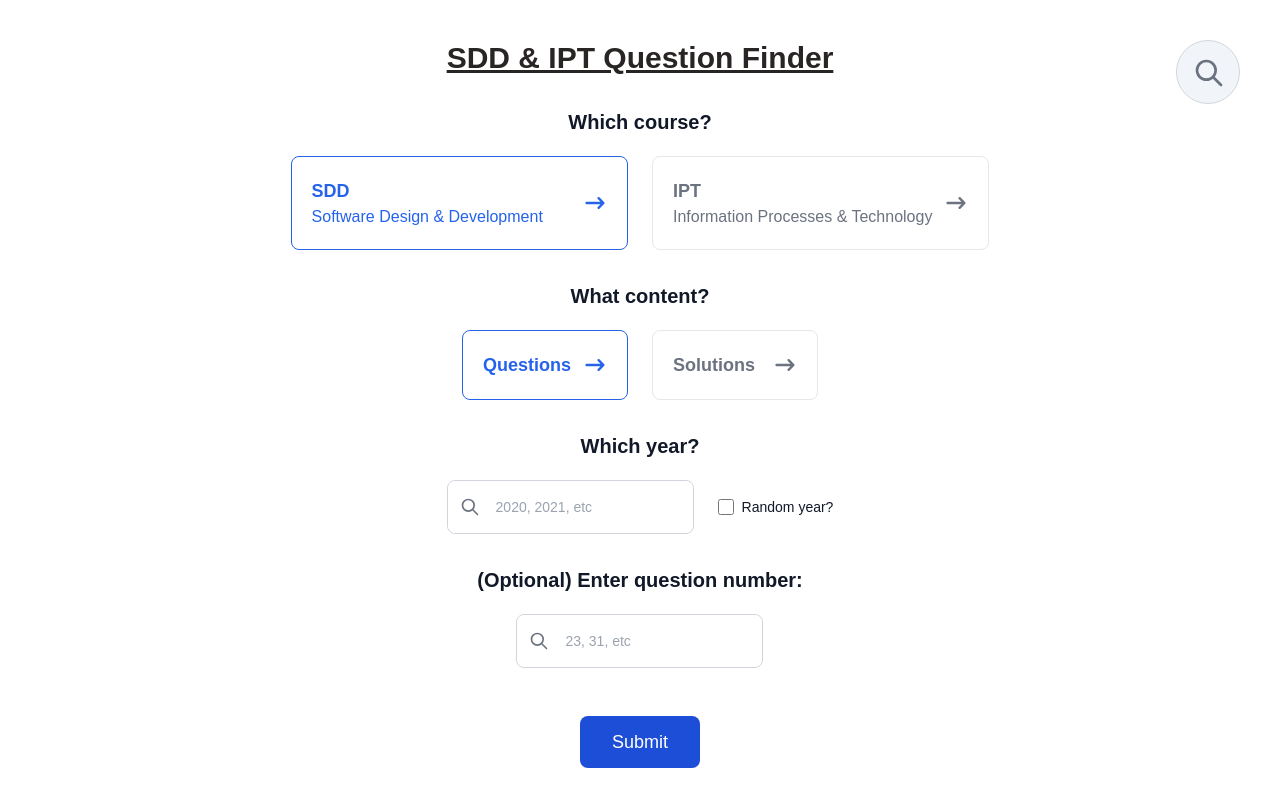
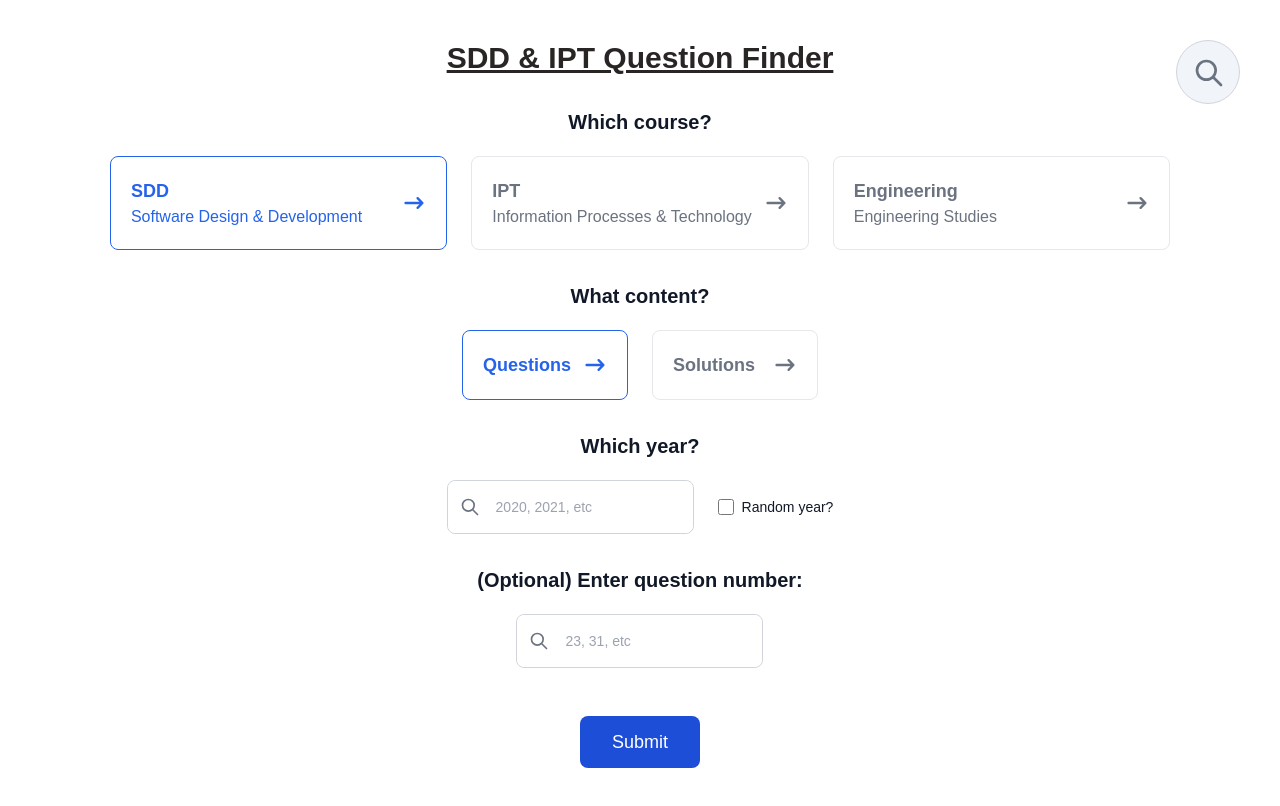
Before and after one commit to jamiejcole/ipt-sdd-react, a React (Create React App) app: page / in a window 1280 px wide. Shown: the top 806 px of the page. Built offline with nearby package versions, Linux system fonts and the light colour scheme.

Commit message:
added engineering to front page and fixed border

```diff
--- a/src/App.js
+++ b/src/App.js
@@ -3,10 +3,11 @@ import React, {useState} from 'react';
 import { Helmet } from 'react-helmet';
 import './App.css';
 import RadioForm from './components/radioForm';
+import RadioFormThree from './components/radioFormThree';
 import SearchForm from './components/searchForm';
 import SearchElement from './components/searchElement';
 import Query from './components/query';
-import {dataSDDQuestions, dataSDDMarking, dataIPTQuestions, dataIPTMarking, dataEngineeringQuestions} from './data/data';
+import {dataSDDQuestions, dataSDDMarking, dataIPTQuestions, dataIPTMarking, dataEngineeringQuestions, dataEngineeringMarking} from './data/data';
 import SDD from "./data/sdd-hsc-questions";
 import IPT from "./data/ipt-hsc-questions";
 import Engineering from "./data/engineering-hsc-questions";
@@ -81,17 +82,17 @@ const App = () => {
   const setCurrentButton = (course) => {
     if (course === "SDD") {
       setSDDButtonState("border-2 border-blue-600 font-bold")
-      setIPTButtonState("");
-      setEngineeringButtonState("");
+      setIPTButtonState("border-gray-200 ");
+      setEngineeringButtonState("border-gray-200 ");
     }
     else if (course === "IPT") {
-      setSDDButtonState("")
+      setSDDButtonState("border-gray-200 ")
       setIPTButtonState("border-2 border-blue-600 font-bold");
-      setEngineeringButtonState("");
+      setEngineeringButtonState("border-gray-200 ");
     }
     else if (course === "Engineering") {
-      setSDDButtonState("")
-      setIPTButtonState("");
+      setSDDButtonState("border-gray-200 ")
+      setIPTButtonState("border-gray-200 ");
       setEngineeringButtonState("border-2 border-blue-600 font-bold");
     }
   }
@@ -122,6 +123,7 @@ const App = () => {
     else if (course === "IPT" && content === "Solutions") url = dataIPTMarking[year];
     else if (course === "IPT" && content === "Questions") url = dataIPTQuestions[year];
     else if (course === "Engineering" && content === "Questions") url = dataEngineeringQuestions[year];
+    else if (course === "Engineering" && content === "Solutions") url = dataEngineeringMarking[year];
     if (quesNum) url += "#Question%20" + quesNum;
     return url
   }
@@ -141,7 +143,7 @@ const App = () => {
             </div>
           </header>
 
-          <RadioForm buttonManager={buttonManager} title="Which course?" t1="SDD" d1="Software Design & Development" t2="IPT" d2="Information Processes & Technology" />
+          <RadioFormThree buttonManager={buttonManager} title="Which course?" t1="SDD" d1="Software Design & Development" t2="IPT" d2="Information Processes & Technology" t3="Engineering" d3="Engineering Studies" />
           <RadioForm buttonManager={buttonManager} title="What content?" t1="Questions" d1=" " t2="Solutions" d2=" " />
 
           <div className="w-fit">
@@ -176,13 +178,13 @@ const App = () => {
           <div className="flex items-center justify-center ">
             <Query QueryManager={QueryManager} placeholder={searchPlaceholder} width="64"/>
             <div className="mt-12 ml-10 flex items-center justify-center">
-                <button onClick={(event) => {console.log(event); toggleChanged(event.target.id)}} id="rSDD" className={"flex items-center mx-2 px-2 rounded border border-gray-200 dark:border-gray-700 " + SDDButtonState}>
+                <button onClick={(event) => {console.log(event); toggleChanged(event.target.id)}} id="rSDD" className={"flex items-center mx-2 px-2 rounded border " + SDDButtonState}>
                   <h3 className="py-4 px-4 w-full text-sm text-gray-900 dark:text-gray-300" id="rSDD">SDD</h3>
                 </button>
-                <button onClick={(event) => {console.log(event); toggleChanged(event.target.id)}} id="rIPT" className={"flex items-center mx-2 px-2 rounded border border-gray-200 dark:border-gray-700 " + IPTButtonState}>
+                <button onClick={(event) => {console.log(event); toggleChanged(event.target.id)}} id="rIPT" className={"flex items-center mx-2 px-2 rounded border " + IPTButtonState}>
                   <h3 className="py-4 px-4 w-full text-sm text-gray-900 dark:text-gray-300" id="rIPT">IPT</h3>
                 </button>
-                <button onClick={(event) => {console.log(event); toggleChanged(event.target.id)}} id="rEngineering" className={"flex items-center mx-2 px-2 rounded border border-gray-200 dark:border-gray-700 " + EngineeringButtonState}>
+                <button onClick={(event) => {console.log(event); toggleChanged(event.target.id)}} id="rEngineering" className={"flex items-center mx-2 px-2 rounded border " + EngineeringButtonState}>
                   <h3 className="py-4 px-4 w-full text-sm text-gray-900 dark:text-gray-300" id="rEngineering">Engineering</h3>
                 </button>
             </div>
--- /dev/null
+++ b/src/components/radioFormThree.js
@@ -0,0 +1,47 @@
+import React from 'react';
+
+const RadioFormThree = (props) => {
+
+  return (
+    <div className="grid place-items-center">
+        <form>
+            <h3 className="pt-8 mb-5 text-xl font-bold text-gray-900">{props.title}</h3>
+            <ul className="grid gap-6 w-full md:grid-cols-3 text-left">
+                <li>
+                    <input type="radio" id={props.t1} name="hosting" value="hosting-small" className="hidden peer" required="" onChange={() => props.buttonManager(props.title, props.t1)} defaultChecked={true} />
+                    <label htmlFor={props.t1} className="inline-flex justify-between items-center p-5 w-full text-gray-500 bg-white rounded-lg border border-gray-200 cursor-pointer peer-checked:border-blue-600 peer-checked:text-blue-600 hover:text-gray-600 hover:bg-gray-100">
+                        <div className="block">
+                            <div className="w-full text-lg font-semibold">{props.t1}</div>
+                            <div className="w-full">{props.d1}</div>
+                        </div>
+                        <svg aria-hidden="true" className="ml-3 w-6 h-6" fill="currentColor" viewBox="0 0 20 20" xmlns="http://www.w3.org/2000/svg"><path fillRule="evenodd" d="M12.293 5.293a1 1 0 011.414 0l4 4a1 1 0 010 1.414l-4 4a1 1 0 01-1.414-1.414L14.586 11H3a1 1 0 110-2h11.586l-2.293-2.293a1 1 0 010-1.414z" clipRule="evenodd"></path></svg>
+                    </label>
+                </li>
+                <li>
+                    <input type="radio" id={props.t2} name="hosting" value="hosting-big" className="hidden peer" onChange={() => props.buttonManager(props.title, props.t2)} />
+                    <label htmlFor={props.t2} className="inline-flex justify-between items-center p-5 w-full text-gray-500 bg-white rounded-lg border border-gray-200 cursor-pointer peer-checked:border-blue-600 peer-checked:text-blue-600 hover:text-gray-600 hover:bg-gray-100">
+                        <div className="block">
+                            <div className="w-full text-lg font-semibold">{props.t2}</div>
+                            <div className="w-full">{props.d2}</div>
+                        </div>
+                        <svg aria-hidden="true" className="ml-3 w-6 h-6" fill="currentColor" viewBox="0 0 20 20" xmlns="http://www.w3.org/2000/svg"><path fillRule="evenodd" d="M12.293 5.293a1 1 0 011.414 0l4 4a1 1 0 010 1.414l-4 4a1 1 0 01-1.414-1.414L14.586 11H3a1 1 0 110-2h11.586l-2.293-2.293a1 1 0 010-1.414z" clipRule="evenodd"></path></svg>
+                    </label>
+                </li>
+                <li>
+                    <input type="radio" id={props.t3} name="hosting" value="hosting-big" className="hidden peer" onChange={() => props.buttonManager(props.title, props.t3)} />
+                    <label htmlFor={props.t3} className="inline-flex justify-between items-center p-5 w-full text-gray-500 bg-white rounded-lg border border-gray-200 cursor-pointer peer-checked:border-blue-600 peer-checked:text-blue-600 hover:text-gray-600 hover:bg-gray-100">
+                        <div className="block">
+                            <div className="w-full text-lg font-semibold">{props.t3}</div>
+                            <div className="w-full">{props.d3}</div>
+                        </div>
+                        <svg aria-hidden="true" className="ml-3 w-6 h-6" fill="currentColor" viewBox="0 0 20 20" xmlns="http://www.w3.org/2000/svg"><path fillRule="evenodd" d="M12.293 5.293a1 1 0 011.414 0l4 4a1 1 0 010 1.414l-4 4a1 1 0 01-1.414-1.414L14.586 11H3a1 1 0 110-2h11.586l-2.293-2.293a1 1 0 010-1.414z" clipRule="evenodd"></path></svg>
+                    </label>
+                </li>
+            </ul>
+
+        </form>
+    </div>
+  );
+}
+
+export default RadioFormThree;
```
Also changed, not shown: src/data/data.js (+24 -0 lines).
